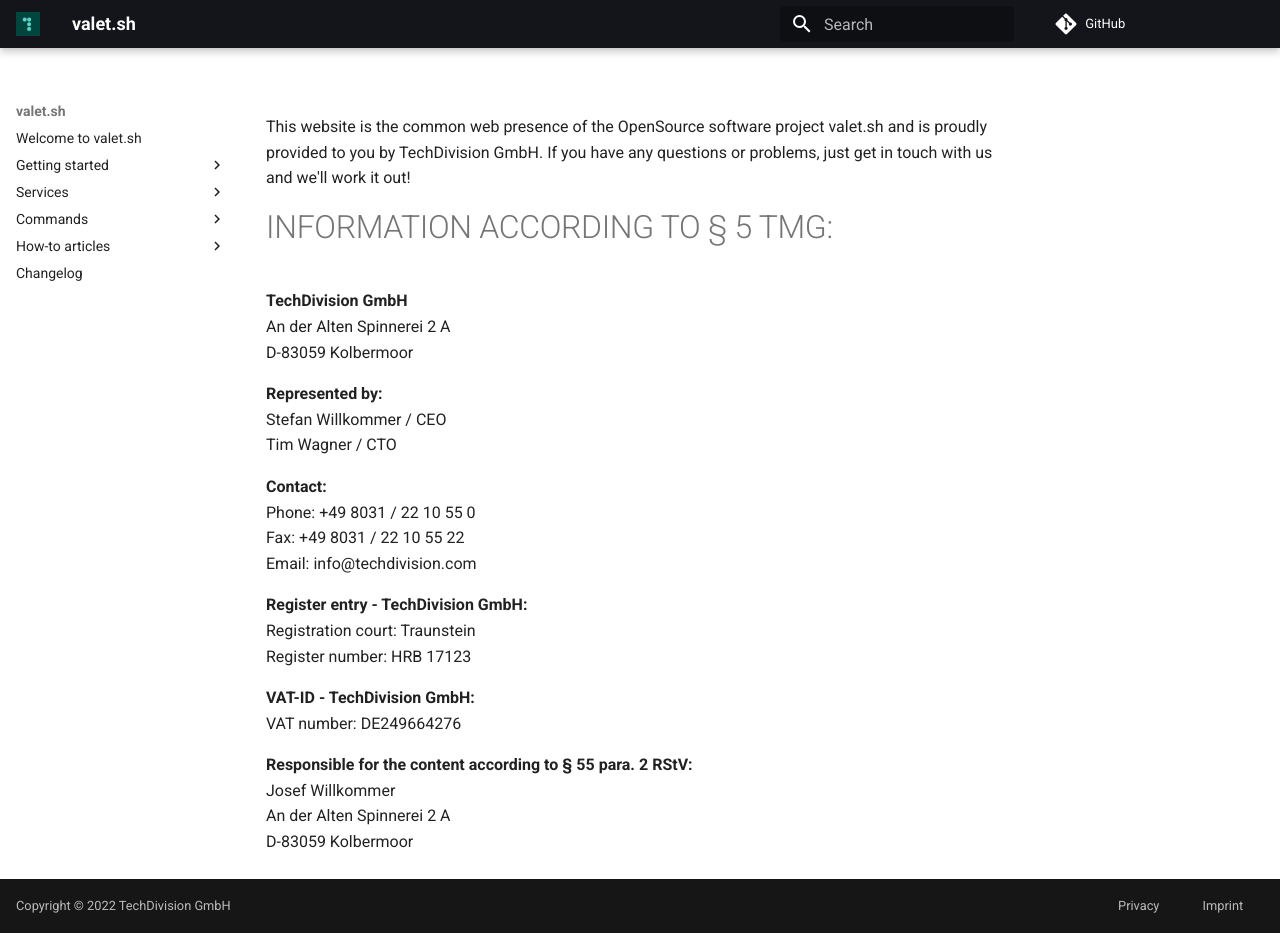
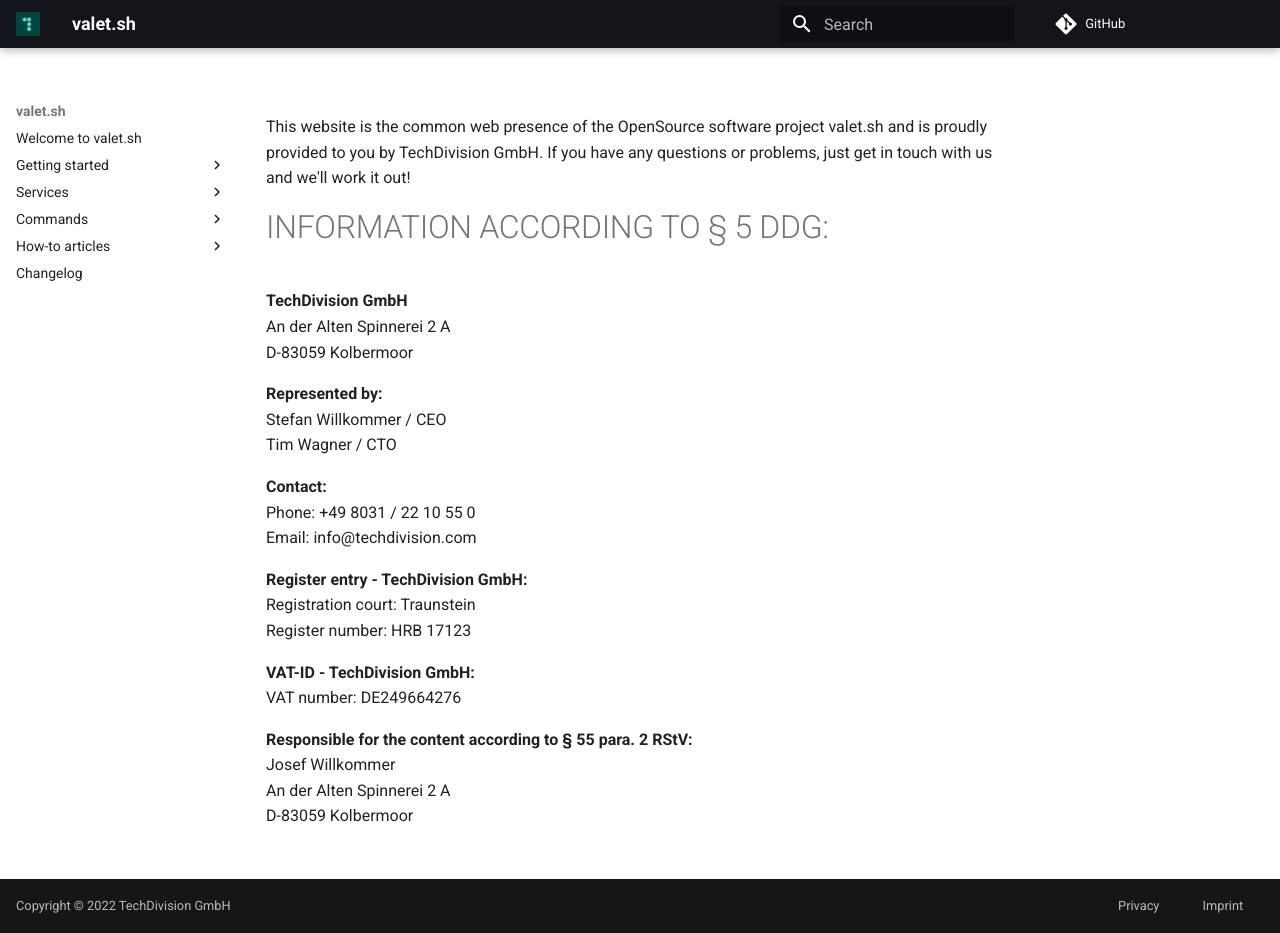
Before and after one commit to valet-sh/docs, an MkDocs documentation site: the page built from docs/imprint.md, in a window 1280 px wide and 933 px high. Built offline with MkDocs 1.6.1 and Material for MkDocs 9.7.7, drawn with Linux system fonts in a browser that asks for light colours; comment, search, counter and statistics services are not loaded.

Commit message:
Update imprint.md

```diff
--- a/docs/imprint.md
+++ b/docs/imprint.md
@@ -6,7 +6,7 @@
 
 This website is the common web presence of the OpenSource software project valet.sh and is proudly provided to you by TechDivision GmbH. If you have any questions or problems, just get in touch with us and we'll work it out!
 
-# INFORMATION ACCORDING TO § 5 TMG:
+# INFORMATION ACCORDING TO § 5 DDG:
 
 
 <strong>TechDivision GmbH</strong>
@@ -23,7 +23,6 @@
 
 <strong>Contact:</strong>
 Phone: +49 8031 / 22 10 55 0
-Fax: +49 8031 / 22 10 55 22
 Email: info@techdivision.com
 
 
```
